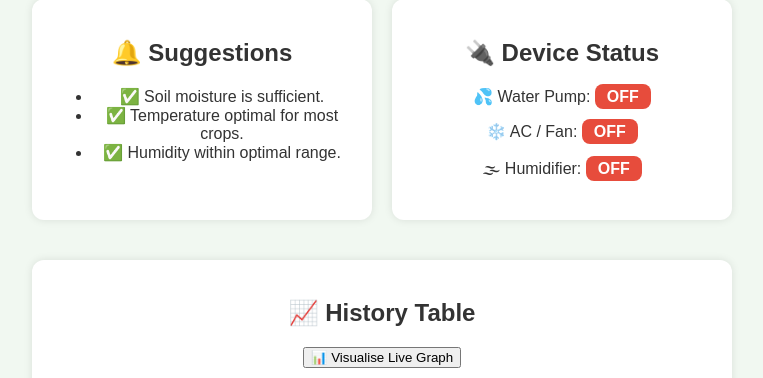
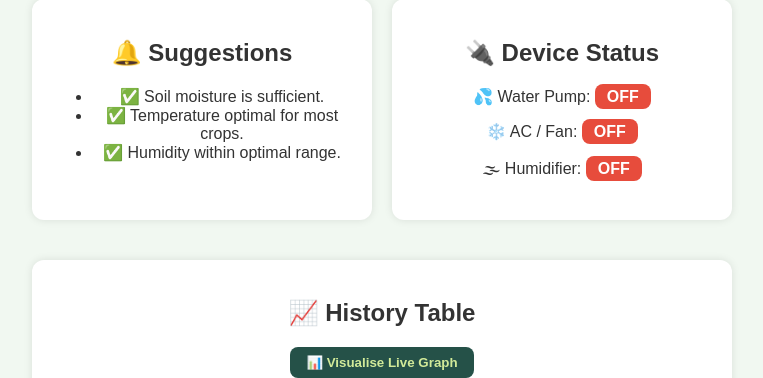
Before and after one commit to atrithakar/de_sem_6, a FastAPI app: page / in a window 1280 px wide. Shown: the part 363-741 px from the top of the page, without its empty margins (258-1021 px from the left). Run offline with FastAPI, Linux system fonts and the light colour scheme; data that the repository does not hold is empty.

Commit message:
Modified css

```diff
--- a/receiver/static/style.css
+++ b/receiver/static/style.css
@@ -55,3 +55,19 @@ th, td {
   background-color: #e74c3c; /* red */
   color: white;
 }
+
+.btn {
+    background: #255148;
+    color: #d2ea99;
+    padding: 8px 16px;
+    border-radius: 8px;
+    border: none;
+    cursor: pointer;
+    font-weight: bold;
+    margin-bottom: 12px;
+}
+
+.btn:hover {
+    background: #d2ea99;
+    color: #255148;
+}
```
